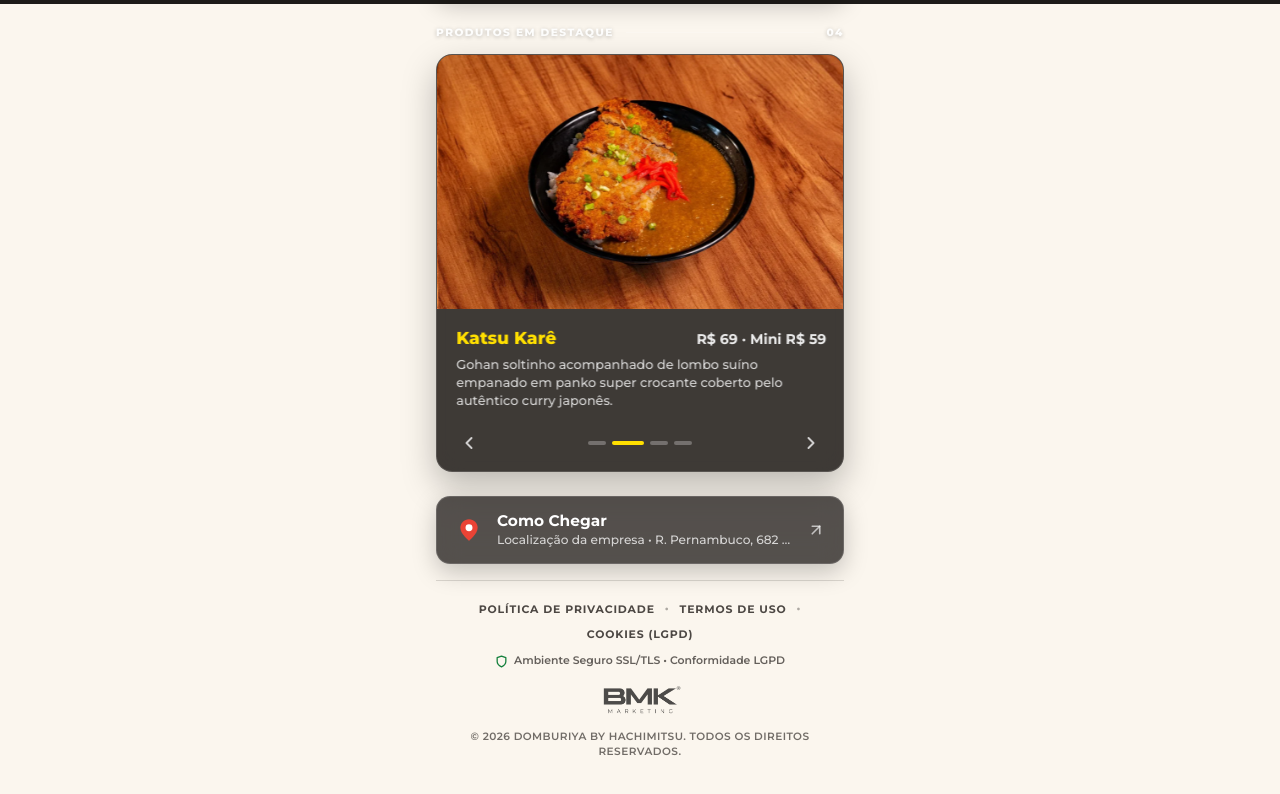
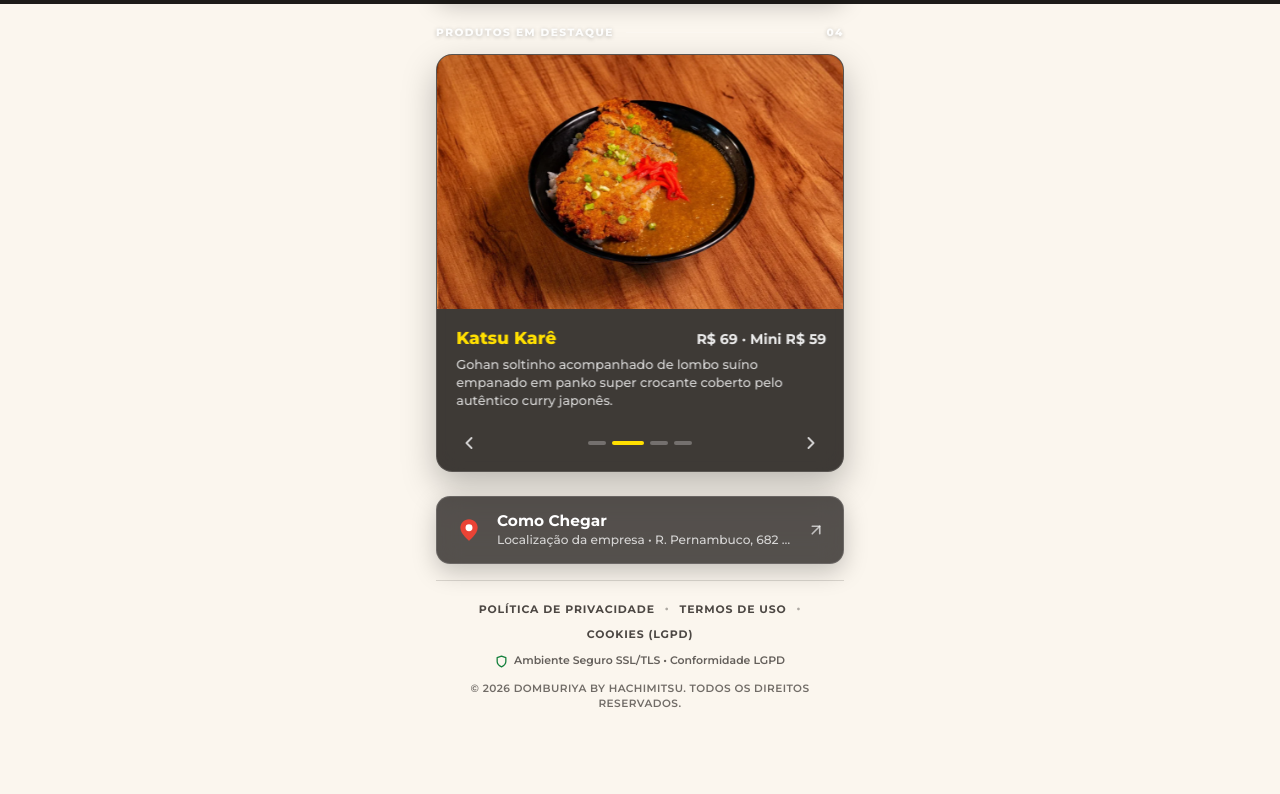
Before and after one commit to gerentebihmark-hub/lp-domburiya, a website built with Vite: page blinkcentro/index.html in a window 1280 px wide. Shown: the part 796-1590 px from the top of the page. After the commit the page ends 1558 px from the top, so only its background shows below. Built offline with nearby package versions, Linux system fonts and the light colour scheme; a web font is replaced by a local one.

Commit message:
chore(footer): remove BMK logo from footer

```diff
--- a/blinkcentro/index.html
+++ b/blinkcentro/index.html
@@ -443,10 +443,6 @@
         <span>Ambiente Seguro SSL/TLS • Conformidade LGPD</span>
       </div>
 
-      <a href="https://bmk.ag/" target="_blank" rel="noopener noreferrer" class="footer-bmk-floating" aria-label="BMK">
-        <img src="/assets/brand/logo-branca-bmk.webp" alt="BMK" width="90" height="32" loading="lazy" class="footer-bmk-logo" />
-      </a>
-
       <p class="footer-copy-text">
         © <span id="blink-current-year">2026</span> Domburiya by Hachimitsu. Todos os direitos reservados.
       </p>
```
Also changed, not shown: blinkgleba/index.html (+0 -4 lines), blinkmaringa/index.html (+0 -4 lines), index.html (+0 -1 lines).
